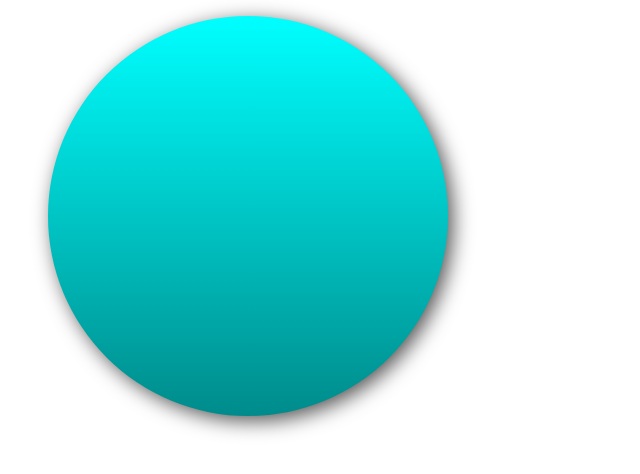
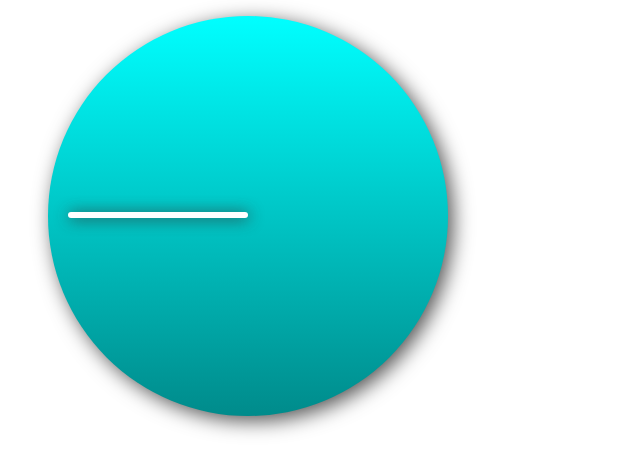
Before and after one commit to idpablo/clock-css-js, a plain HTML site: page index.html in a window 1280 px wide. Shown: the whole page, without its empty margins (0-640 px from the left). Drawn offline with Linux system fonts and the light colour scheme.

Commit message:
Css finish config

```diff
--- a/css/style.css
+++ b/css/style.css
@@ -7,7 +7,7 @@
     background-image: linear-gradient(#00FFFF, #008B8B);
     box-shadow: 5px 5px 20px #555;
 }
-.clock .pointer-hours{
+.base .base-pointer{
     width: 400px;
     position: absolute;
     top: 50%;
@@ -16,5 +16,12 @@
     transition: transform 1s;
     -webkit-transition: transform 1s;
 }
-.pointer-minutes
-.pointer-seconds
+.base .pointer-seconds> div {
+    background-color: #FFF;
+    height: 6px;
+    width: 180px;
+    margin-left: 20px;
+    margin-top: -3px;
+    border-radius: 6px;
+    box-shadow: 1px 1px 15px #333 ;
+  }
--- a/index.html
+++ b/index.html
@@ -14,15 +14,16 @@
 </head>
 
 <body>
+    <div id="ph" class="base-ponteiro ponteiro-horas"></div>
     <figure class="clock">
         <div class="base">
-            <div id="ph" class="pointer-hours">
+            <div id="ph" class="base-pointer pointer-hours">
                 <div></div>
             </div>
-            <div id="pm" class="pointer-minutes">
+            <div id="pm" class="base-pointer pointer-minutes">
                 <div></div>
             </div>
-            <div id="ps" class="pointer-seconds">
+            <div id="ps" class="base-pointer pointer-seconds">
                 <div></div>
             </div>
             <div class="decorador"></div>
```
